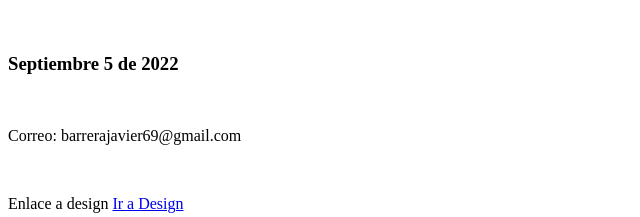
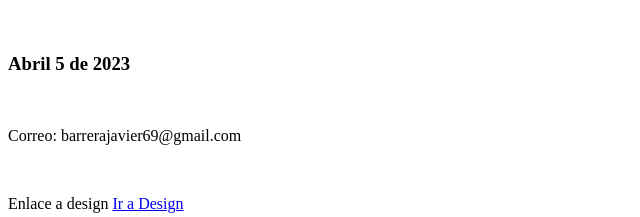
Before and after one commit to Abarreraca/DSW-AlvaroBarrera, a plain HTML site: page index.html in a window 1280 px wide. Shown: the part 182-399 px from the top of the page, 0-640 px from the left. Drawn offline with Linux system fonts and the light colour scheme.

Commit message:
Update index.html

```diff
--- a/index.html
+++ b/index.html
@@ -10,7 +10,7 @@
     <h1>Proyecto de sitio web 2022 - 1604</h1>
     <h3>Nombre: Alvaro Javier Barrera campuzano</h3><br>
     <h3>Programa: Ingeneiria de sistemas</h3><br>
-    <h3>Septiembre 5 de 2022</h3><br>
+    <h3>Abril 5 de 2023</h3><br>
     <p>Correo: barrerajavier69@gmail.com</p><br>
 
 <p> Enlace a design
```
